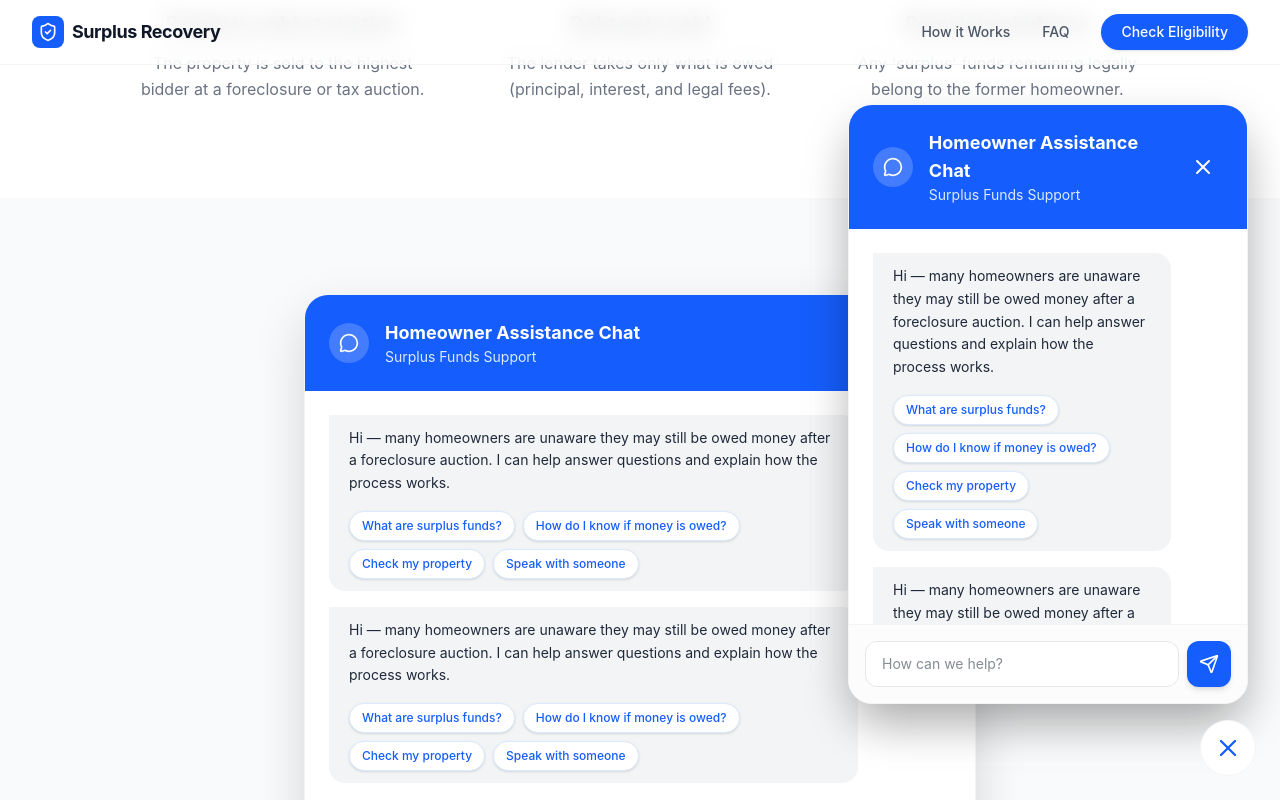
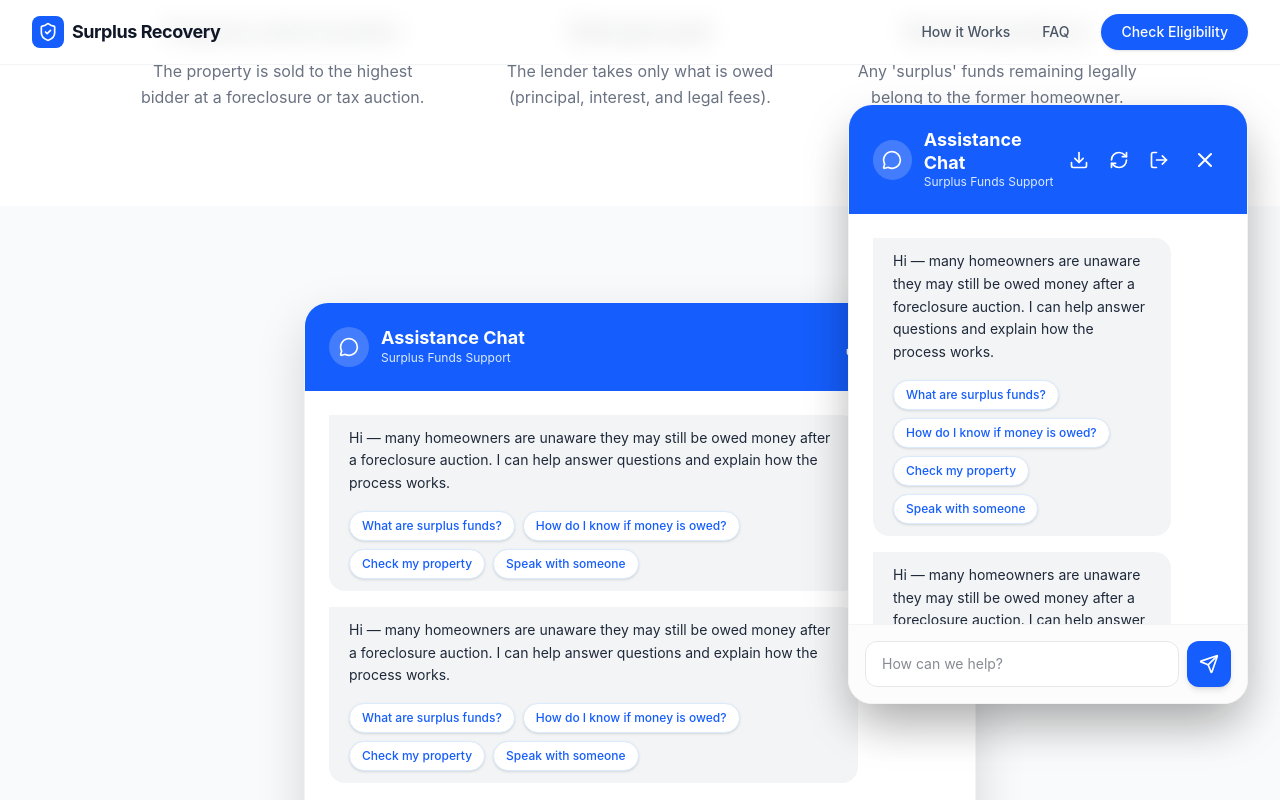
Before and after one commit to cjtester7/Surplus-funds-recovery, a React (Vite) app: page / in a window 1280 px wide. Both pictures are taken after a click on the button "Check Eligibility". Built offline with nearby package versions, Linux system fonts and the light colour scheme.

Commit message:
Add files via upload

```diff
--- a/index.html
+++ b/index.html
@@ -1,7 +1,7 @@
 <!doctype html>
 <!--
-index-v5: Entry point for Surplus Funds Recovery app.
-Updates: Added mobile viewport optimizations and synchronized versioning with App.tsx.
+index-v7: Entry point for Surplus Funds Recovery app.
+Updates: Adding conversational export and session management features to the chatbot.
 -->
 <html lang="en">
   <head>
--- a/src/App.tsx
+++ b/src/App.tsx
@@ -1,9 +1,10 @@
 /**
- * index-v5: Surplus Funds Recovery Landing Page
+ * index-v7: Surplus Funds Recovery Landing Page
  * Updates:
- * - Implemented minimize/maximize logic for the chatbot via isChatOpen state.
- * - Added a close button to the chat bot header for better navigation back to the landing page.
- * - Optimized transitions between the hero section and the chatbot overlay.
+ * - Added "Start New Conversation" functionality to reset chat state.
+ * - Added "End Conversation" functionality to gracefully complete session.
+ * - Implemented "Download Transcript to CSV" utility.
+ * - Enhanced Chat header with control actions for reset, download, and exit.
  */
 
 import { useState, useEffect, useRef } from 'react';
@@ -23,7 +24,10 @@
   Calendar,
   Phone,
   Mail,
-  MapPin
+  MapPin,
+  RefreshCw,
+  Download,
+  LogOut
 } from 'lucide-react';
 import { motion, AnimatePresence } from 'motion/react';
 
@@ -202,6 +206,39 @@
     setMessages(prev => [...prev, { role: 'user', text }]);
   };
 
+  const downloadTranscript = () => {
+    if (messages.length === 0) return;
+
+    const csvContent = "data:text/csv;charset=utf-8,"
+      + "Role,Message\n"
+      + messages.map(m => `"${m.role === 'bot' ? 'Assistant' : 'User'}","${m.text.replace(/"/g, '""')}"`).join("\n");
+
+    const encodedUri = encodeURI(csvContent);
+    const link = document.createElement("a");
+    link.setAttribute("href", encodedUri);
+    link.setAttribute("download", `chat_transcript_${new Date().getTime()}.csv`);
+    document.body.appendChild(link);
+    link.click();
+    document.body.removeChild(link);
+  };
+
+  const startNewConversation = () => {
+    setMessages([]);
+    setStep(0);
+    setFormData({
+      address: '',
+      state: '',
+      date: '',
+      phone: '',
+      email: ''
+    });
+  };
+
+  const endConversation = () => {
+    addBotMessage("Thank you for reaching out to Surplus Recovery Specialists. We wish you the best. You can now close this chat or start a new review if needed.");
+    setStep(6); // Final state
+  };
+
   useEffect(() => {
     // Initial message
     if (messages.length === 0) {
@@ -214,9 +251,10 @@
         ]);
       }, 500);
     }
-  }, []);
+  }, [messages.length]);
 
   const handleOptionClick = (option: string) => {
+    if (step === 6) return;
     addUserMessage(option);
 
     if (option === "What are surplus funds?") {
@@ -248,7 +286,7 @@
 
   const handleInputSubmit = (e: React.FormEvent) => {
     e.preventDefault();
-    if (!inputVal.trim()) return;
+    if (!inputVal.trim() || step === 6) return;
 
     addUserMessage(inputVal);
     const val = inputVal;
@@ -279,24 +317,52 @@
       className="bg-white rounded-3xl md:rounded-t-3xl shadow-[0_20px_50px_rgba(0,0,0,0.15)] overflow-hidden border border-gray-100 flex flex-col h-full transition-all duration-300"
     >
       {/* Bot Header */}
-      <div className="bg-blue-600 p-6 flex items-center justify-between">
-        <div className="flex items-center gap-4">
-          <div className="w-10 h-10 bg-white/20 rounded-full flex items-center justify-center backdrop-blur-sm">
-            <MessageCircle className="w-5 h-5 text-white" />
+      <div className="bg-blue-600 p-4 md:p-6 flex items-center justify-between">
+        <div className="flex items-center gap-3">
+          <div className="w-8 h-8 md:w-10 md:h-10 bg-white/20 rounded-full flex items-center justify-center backdrop-blur-sm">
+            <MessageCircle className="w-4 h-4 md:w-5 md:h-5 text-white" />
           </div>
           <div>
-            <h3 className="text-white font-bold text-base md:text-lg">Homeowner Assistance Chat</h3>
-            <p className="text-blue-100 text-xs md:text-sm">Surplus Funds Support</p>
+            <h3 className="text-white font-bold text-sm md:text-lg leading-tight">Assistance Chat</h3>
+            <p className="text-blue-100 text-[10px] md:text-xs">Surplus Funds Support</p>
           </div>
         </div>
+
+        <div className="flex items-center gap-1 md:gap-2">
+          {messages.length > 0 && (
+            <>
+              <button
+                onClick={downloadTranscript}
+                title="Download Transcript"
+                className="p-1.5 hover:bg-white/10 rounded-lg text-white transition-colors"
+              >
+                <Download className="w-4 h-4 md:w-5 md:h-5" />
+              </button>
+              <button
+                onClick={startNewConversation}
+                title="Start New Conversation"
+                className="p-1.5 hover:bg-white/10 rounded-lg text-white transition-colors"
+              >
+                <RefreshCw className="w-4 h-4 md:w-5 md:h-5" />
+              </button>
+              <button
+                onClick={endConversation}
+                title="End Conversation"
+                className="p-1.5 hover:bg-white/10 rounded-lg text-white transition-colors"
+              >
+                <LogOut className="w-4 h-4 md:w-5 md:h-5" />
+              </button>
+            </>
+          )}
           {onMinimize && (
             <button
               onClick={onMinimize}
-            className="p-2 hover:bg-white/10 rounded-full text-white transition-colors"
+              className="p-1.5 hover:bg-white/10 rounded-lg text-white transition-colors ml-1"
             >
-            <X className="w-6 h-6" />
+              <X className="w-5 h-5 md:w-6 md:h-6" />
             </button>
           )}
+        </div>
       </div>
 
       {/* Chat Window */}
@@ -337,10 +403,21 @@
 
       {/* Input Area */}
       <div className="p-4 border-t border-gray-100 bg-gray-50/50">
-        {step === 5 ? (
-          <div className="text-center py-4 bg-green-50 rounded-xl text-green-700 font-medium flex items-center justify-center gap-2">
+        {step >= 5 ? (
+          <div className="flex flex-col gap-3">
+            <div className={`text-center py-4 rounded-xl font-medium flex items-center justify-center gap-2 ${step === 5 ? 'bg-green-50 text-green-700' : 'bg-blue-50 text-blue-700'}`}>
               <CheckCircle2 className="w-5 h-5" />
-            Review Requested Successfully
+              {step === 5 ? 'Review Requested Successfully' : 'Conversation Ended'}
+            </div>
+            {step === 6 && (
+              <button
+                onClick={startNewConversation}
+                className="w-full py-3 bg-blue-600 text-white rounded-xl font-semibold hover:bg-blue-700 transition-all shadow-sm flex items-center justify-center gap-2"
+              >
+                <RefreshCw className="w-4 h-4" />
+                Start New Review
+              </button>
+            )}
           </div>
         ) : (
           <form onSubmit={handleInputSubmit} className="flex gap-2">
@@ -515,16 +592,25 @@
       </AnimatePresence>
 
       {/* Floating Action Button */}
-      <div className="fixed bottom-6 right-6 z-[110]">
+      <AnimatePresence>
+        {!isChatOpen && (
+          <motion.div
+            initial={{ opacity: 0, scale: 0.8 }}
+            animate={{ opacity: 1, scale: 1 }}
+            exit={{ opacity: 0, scale: 0.8 }}
+            className="fixed bottom-6 right-6 z-[110]"
+          >
             <motion.button
               whileHover={{ scale: 1.05 }}
               whileTap={{ scale: 0.95 }}
               onClick={toggleChat}
-          className={`w-14 h-14 ${isChatOpen ? 'bg-white text-blue-600 border border-gray-100' : 'bg-blue-600 text-white shadow-2xl'} rounded-full flex items-center justify-center transition-all duration-300`}
+              className="w-14 h-14 bg-blue-600 text-white shadow-2xl rounded-full flex items-center justify-center transition-all duration-300"
             >
-          {isChatOpen ? <X className="w-7 h-7" /> : <MessageCircle className="w-7 h-7" />}
+              <MessageCircle className="w-7 h-7" />
             </motion.button>
-      </div>
+          </motion.div>
+        )}
+      </AnimatePresence>
     </div>
   );
 }
--- a/src/index.css
+++ b/src/index.css
@@ -1,6 +1,6 @@
 /*
- * index-v5: Global styles for Surplus Funds Recovery.
- * Updates: Implemented theme extensions and mobile layout height fixes.
+ * index-v7: Global styles for Surplus Funds Recovery.
+ * Updates: Layout stabilization for new chat control elements.
  */
 @import "tailwindcss";
 
```
Lines whose indentation alone changed are shown as unchanged.
